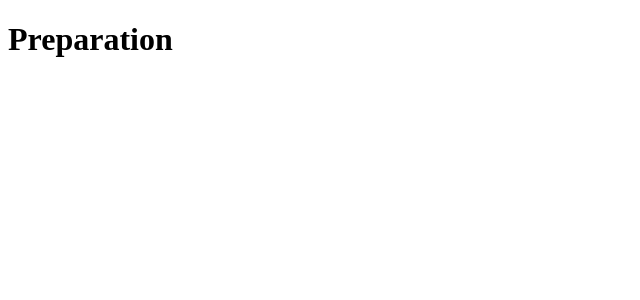
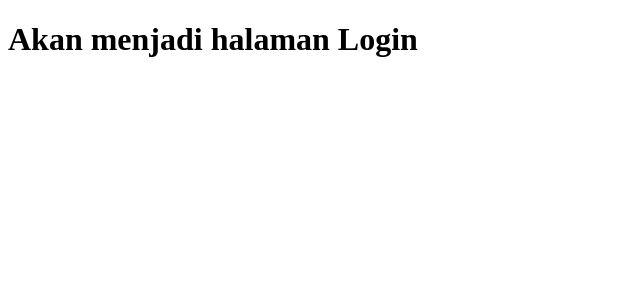
Before and after one commit to FirmanNaufalNajib/assignment-react-API, a React (Vite) app in the folder mini-project/: page / in a window 1280 px wide. Shown: the top 300 px of the page, without its empty margins (0-640 px from the left). Built offline with nearby package versions, Linux system fonts and the light colour scheme.

Commit message:
add file at pages folder: Home.jsx

```diff
--- a/mini-project/src/App.jsx
+++ b/mini-project/src/App.jsx
@@ -1,11 +1,11 @@
-
+import Home from "./Pages/Home"
 
 function App() {
 
 
   return (
     <>
-      <h1>Preparation</h1>
+      <Home/>
     </>
   )
 }
--- /dev/null
+++ b/mini-project/src/Pages/Home.jsx
@@ -0,0 +1,9 @@
+
+const Home = () => {
+
+  return (
+    <h1>Akan menjadi halaman Login</h1>
+  )
+}
+
+export default Home
```
